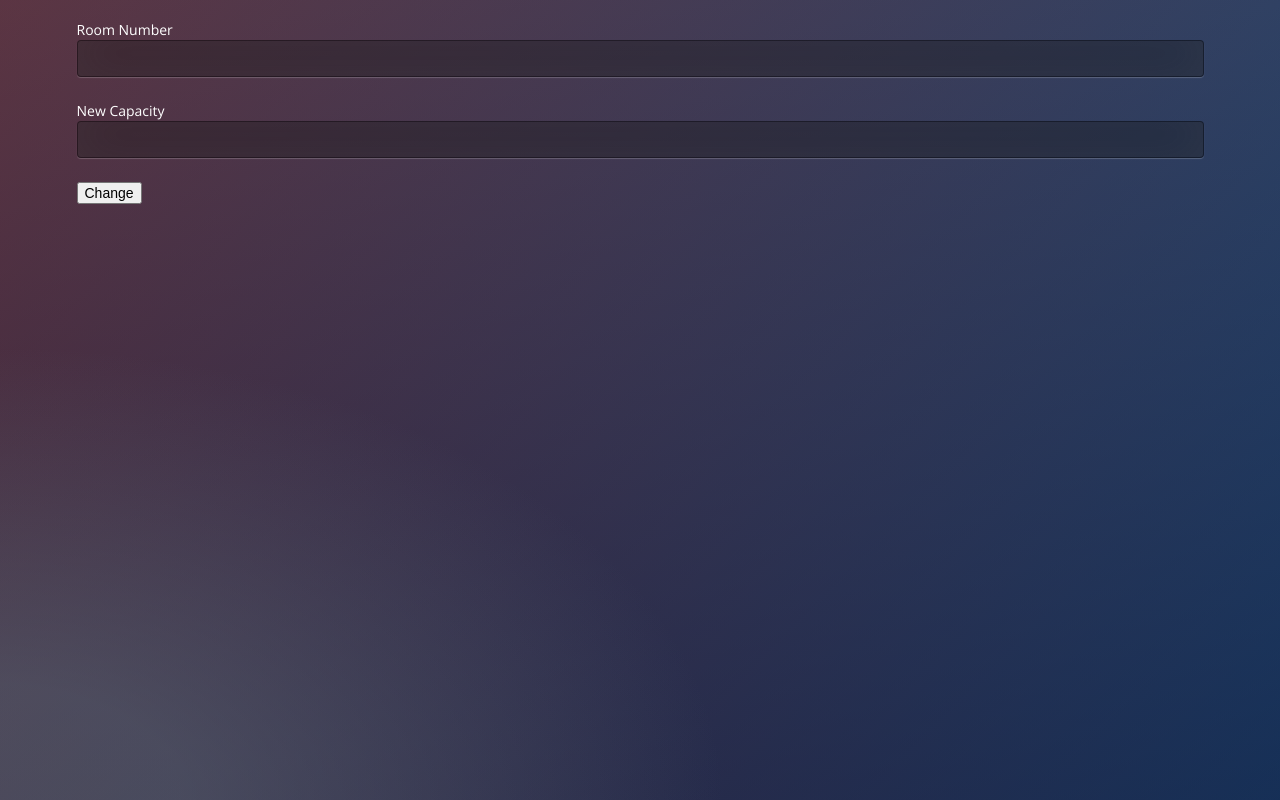
After one commit to SameerJhariya/guesthouse, a Django app: page /changecap/ in a window 1280 px wide. The commit adds this page. Run offline with Django 3.2, Linux system fonts and the light colour scheme; a user stored in the database is signed in; some libraries are stand-ins or nearby versions.

Commit message:
UI Change

```diff
--- a/Portal/settings.py
+++ b/Portal/settings.py
@@ -119,4 +119,5 @@ USE_TZ = True
 # https://docs.djangoproject.com/en/1.11/howto/static-files/
 
 STATIC_URL = '/static/'
+STATICFILES_DIRS = ('./static',)
 LOGIN_REDIRECT_URL = '/'
--- a/Website/templates/base.html
+++ b/Website/templates/base.html
@@ -2,6 +2,10 @@
 <html>
 <head>
 	<title>Guest House Portal - {% block title %}{% endblock %}</title>
+	<link rel="stylesheet" href="https://cdnjs.cloudflare.com/ajax/libs/semantic-ui/2.3.3/semantic.min.css" />
+	<script src="https://cdnjs.cloudflare.com/ajax/libs/semantic-ui/2.3.3/semantic.min.js"></script>
+	<link rel="stylesheet" type="text/css" href="{% static 'style.css' %}">
+	<script type="text/javascript" src="https://ajax.googleapis.com/ajax/libs/jquery/3.3.1/jquery.min.js"></script>
 </head>
 <body>
 	{% block content %}
--- /dev/null
+++ b/Website/templates/change.html
@@ -0,0 +1,20 @@
+{% extends 'base.html' %}
+{% block title %}Change Room Capacity{% endblock %}
+
+{% block content %}
+    <br>
+    <div class="ui centered container">
+    	<form method="POST">
+            {% csrf_token %}
+            <p>
+                <label>Room Number</label>
+                <input type="text" name="room">
+            </p>
+            <p>
+                <label>New Capacity</label>
+                <input type="text" name="cap">
+            </p>
+            <button type="submit">Change</button>
+       	</form>
+    </div>
+{% endblock %}
--- a/Website/urls.py
+++ b/Website/urls.py
@@ -14,4 +14,5 @@ urlpatterns = [
     url(r'^block/$', views.block, name='block'),
     url(r'^room/$', views.room, name='room'),
     url(r'^payment/$', views.payment, name='payment'),
+    url(r'^changecap/$', views.changecap, name='changecap'),
 ]
--- a/Website/views.py
+++ b/Website/views.py
@@ -11,10 +11,7 @@ from .models import Person, Room, GuestHouse
 
 def index(request):
 	if request.user.is_authenticated():
-		if request.user.is_superuser:
-			return render(request, 'admin.html')
-		else:
-			return render(request, 'student.html')
+		return render(request, 'admin.html')
 	else:
 		return HttpResponseRedirect('/login')
 
@@ -49,11 +46,51 @@ def room(request):
 
 def payment(request):
 	rid = request.GET['room']
+	user = request.user.person
 	roomobj = Room.objects.get(id=rid)
 	roomobj.active = False
+	user.room = roomobj
+	user.booked = True
 	roomobj.save()
-	return HttpResponse("Room Booked Successfully!")
+	user.save()
+	return HttpResponse("<br>Room Booked Successfully!")
 
 
 def block(request):
-	return HttpResponse('Block')
+	if not request.user.is_authenticated():
+		return HttpResponseRedirect('/login')
+	if not request.user.is_superuser:
+		return HttpResponse("Unauthorized!")
+
+	if 'rid' in request.GET:
+		room = Room.objects.get(id=request.GET['rid'])
+		if(room.active):
+			room.active = False
+			room.save()
+			return HttpResponse("<br>"+str(room.name)+" room Blocked")
+		else:
+			room.active = True
+			room.save()
+			person = Person.objects.get(room=room)
+			person.booked = False
+			person.room = None
+			person.save()
+			return HttpResponse("<br>"+str(room.name)+" room Unblocked")
+	else:
+		rooms = Room.objects.all()
+		return render(request, 'block.html', {'rooms' : rooms})
+
+def changecap(request):
+	if not request.user.is_authenticated():
+		return HttpResponseRedirect('/login')
+	if not request.user.is_superuser:
+		return HttpResponse("Unauthorized!")
+
+	if request.method == 'POST' :
+		room = Room.objects.get(name=request.POST['room'])
+		room.capacity = request.POST['cap']
+		room.save()
+		return HttpResponse("<br>"+str(room.name)+" capacity changed to "+str(room.capacity))
+	else:
+		rooms = Room.objects.all()
+		return render(request, 'change.html', {'rooms' : rooms})
--- /dev/null
+++ b/static/style.css
@@ -0,0 +1,58 @@
+@import url(https://fonts.googleapis.com/css?family=Open+Sans);
+.btn { display: inline-block; *display: inline; *zoom: 1; padding: 4px 10px 4px; margin-bottom: 0; font-size: 13px; line-height: 18px; color: #333333; text-align: center;text-shadow: 0 1px 1px rgba(255, 255, 255, 0.75); vertical-align: middle; background-color: #f5f5f5; background-image: -moz-linear-gradient(top, #ffffff, #e6e6e6); background-image: -ms-linear-gradient(top, #ffffff, #e6e6e6); background-image: -webkit-gradient(linear, 0 0, 0 100%, from(#ffffff), to(#e6e6e6)); background-image: -webkit-linear-gradient(top, #ffffff, #e6e6e6); background-image: -o-linear-gradient(top, #ffffff, #e6e6e6); background-image: linear-gradient(top, #ffffff, #e6e6e6); background-repeat: repeat-x; filter: progid:dximagetransform.microsoft.gradient(startColorstr=#ffffff, endColorstr=#e6e6e6, GradientType=0); border-color: #e6e6e6 #e6e6e6 #e6e6e6; border-color: rgba(0, 0, 0, 0.1) rgba(0, 0, 0, 0.1) rgba(0, 0, 0, 0.25); border: 1px solid #e6e6e6; -webkit-border-radius: 4px; -moz-border-radius: 4px; border-radius: 4px; -webkit-box-shadow: inset 0 1px 0 rgba(255, 255, 255, 0.2), 0 1px 2px rgba(0, 0, 0, 0.05); -moz-box-shadow: inset 0 1px 0 rgba(255, 255, 255, 0.2), 0 1px 2px rgba(0, 0, 0, 0.05); box-shadow: inset 0 1px 0 rgba(255, 255, 255, 0.2), 0 1px 2px rgba(0, 0, 0, 0.05); cursor: pointer; *margin-left: .3em; }
+.btn:hover, .btn:active, .btn.active, .btn.disabled, .btn[disabled] { background-color: #e6e6e6; }
+.btn-large { padding: 9px 14px; font-size: 15px; line-height: normal; -webkit-border-radius: 5px; -moz-border-radius: 5px; border-radius: 5px; }
+.btn:hover { color: #333333; text-decoration: none; background-color: #e6e6e6; background-position: 0 -15px; -webkit-transition: background-position 0.1s linear; -moz-transition: background-position 0.1s linear; -ms-transition: background-position 0.1s linear; -o-transition: background-position 0.1s linear; transition: background-position 0.1s linear; }
+.btn-primary, .btn-primary:hover { text-shadow: 0 -1px 0 rgba(0, 0, 0, 0.25); color: #ffffff; }
+.btn-primary.active { color: rgba(255, 255, 255, 0.75); }
+.btn-primary { background-color: #4a77d4; background-image: -moz-linear-gradient(top, #6eb6de, #4a77d4); background-image: -ms-linear-gradient(top, #6eb6de, #4a77d4); background-image: -webkit-gradient(linear, 0 0, 0 100%, from(#6eb6de), to(#4a77d4)); background-image: -webkit-linear-gradient(top, #6eb6de, #4a77d4); background-image: -o-linear-gradient(top, #6eb6de, #4a77d4); background-image: linear-gradient(top, #6eb6de, #4a77d4); background-repeat: repeat-x; filter: progid:dximagetransform.microsoft.gradient(startColorstr=#6eb6de, endColorstr=#4a77d4, GradientType=0);  border: 1px solid #3762bc; text-shadow: 1px 1px 1px rgba(0,0,0,0.4); box-shadow: inset 0 1px 0 rgba(255, 255, 255, 0.2), 0 1px 2px rgba(0, 0, 0, 0.5); }
+.btn-primary:hover, .btn-primary:active, .btn-primary.active, .btn-primary.disabled, .btn-primary[disabled] { filter: none; background-color: #4a77d4; }
+.btn-block { width: 100%; display:block; }
+
+* { -webkit-box-sizing:border-box; -moz-box-sizing:border-box; -ms-box-sizing:border-box; -o-box-sizing:border-box; box-sizing:border-box; }
+
+html { width: 100%; height:100%; overflow:hidden; }
+
+body {
+	width: 100%;
+	height:100%;
+	font-family: 'Open Sans', sans-serif;
+	color: white;
+	background: #092756;
+	background: -moz-radial-gradient(0% 100%, ellipse cover, rgba(104,128,138,.4) 10%,rgba(138,114,76,0) 40%),-moz-linear-gradient(top,  rgba(57,173,219,.25) 0%, rgba(42,60,87,.4) 100%), -moz-linear-gradient(-45deg,  #670d10 0%, #092756 100%);
+	background: -webkit-radial-gradient(0% 100%, ellipse cover, rgba(104,128,138,.4) 10%,rgba(138,114,76,0) 40%), -webkit-linear-gradient(top,  rgba(57,173,219,.25) 0%,rgba(42,60,87,.4) 100%), -webkit-linear-gradient(-45deg,  #670d10 0%,#092756 100%);
+	background: -o-radial-gradient(0% 100%, ellipse cover, rgba(104,128,138,.4) 10%,rgba(138,114,76,0) 40%), -o-linear-gradient(top,  rgba(57,173,219,.25) 0%,rgba(42,60,87,.4) 100%), -o-linear-gradient(-45deg,  #670d10 0%,#092756 100%);
+	background: -ms-radial-gradient(0% 100%, ellipse cover, rgba(104,128,138,.4) 10%,rgba(138,114,76,0) 40%), -ms-linear-gradient(top,  rgba(57,173,219,.25) 0%,rgba(42,60,87,.4) 100%), -ms-linear-gradient(-45deg,  #670d10 0%,#092756 100%);
+	background: -webkit-radial-gradient(0% 100%, ellipse cover, rgba(104,128,138,.4) 10%,rgba(138,114,76,0) 40%), linear-gradient(to bottom,  rgba(57,173,219,.25) 0%,rgba(42,60,87,.4) 100%), linear-gradient(135deg,  #670d10 0%,#092756 100%);
+	filter: progid:DXImageTransform.Microsoft.gradient( startColorstr='#3E1D6D', endColorstr='#092756',GradientType=1 );
+}
+.login {
+	position: absolute;
+	top: 50%;
+	left: 50%;
+	margin: -150px 0 0 -150px;
+	width:300px;
+	height:300px;
+}
+.login h1 { color: #fff; text-shadow: 0 0 10px rgba(0,0,0,0.3); letter-spacing:1px; text-align:center; }
+
+input {
+	width: 100%;
+	margin-bottom: 10px;
+	background: rgba(0,0,0,0.3);
+	border: none;
+	outline: none;
+	padding: 10px;
+	font-size: 13px;
+	color: #fff;
+	text-shadow: 1px 1px 1px rgba(0,0,0,0.3);
+	border: 1px solid rgba(0,0,0,0.3);
+	border-radius: 4px;
+	box-shadow: inset 0 -5px 45px rgba(100,100,100,0.2), 0 1px 1px rgba(255,255,255,0.2);
+	-webkit-transition: box-shadow .5s ease;
+	-moz-transition: box-shadow .5s ease;
+	-o-transition: box-shadow .5s ease;
+	-ms-transition: box-shadow .5s ease;
+	transition: box-shadow .5s ease;
+}
+input:focus { box-shadow: inset 0 -5px 45px rgba(100,100,100,0.4), 0 1px 1px rgba(255,255,255,0.2); }
```
Also changed, not shown: Website/templates/admin.html (+28 -3 lines), Website/templates/block.html (added, +15 -0 lines), Website/templates/book.html (+12 -3 lines), Website/templates/registration/login.html (+8 -12 lines), Website/templates/room.html (+11 -5 lines), Website/templates/student.html (+3 -4 lines), db.sqlite3.
